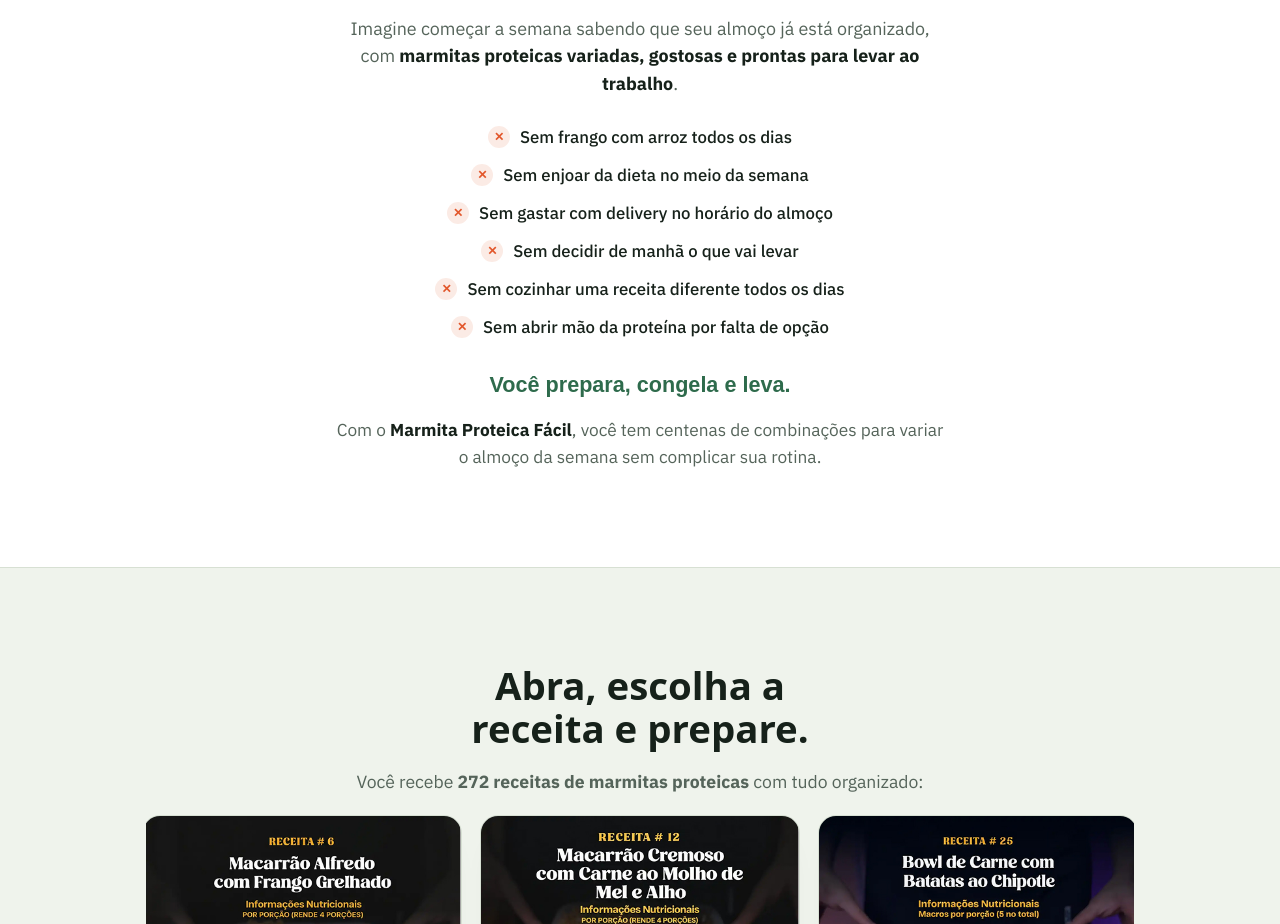
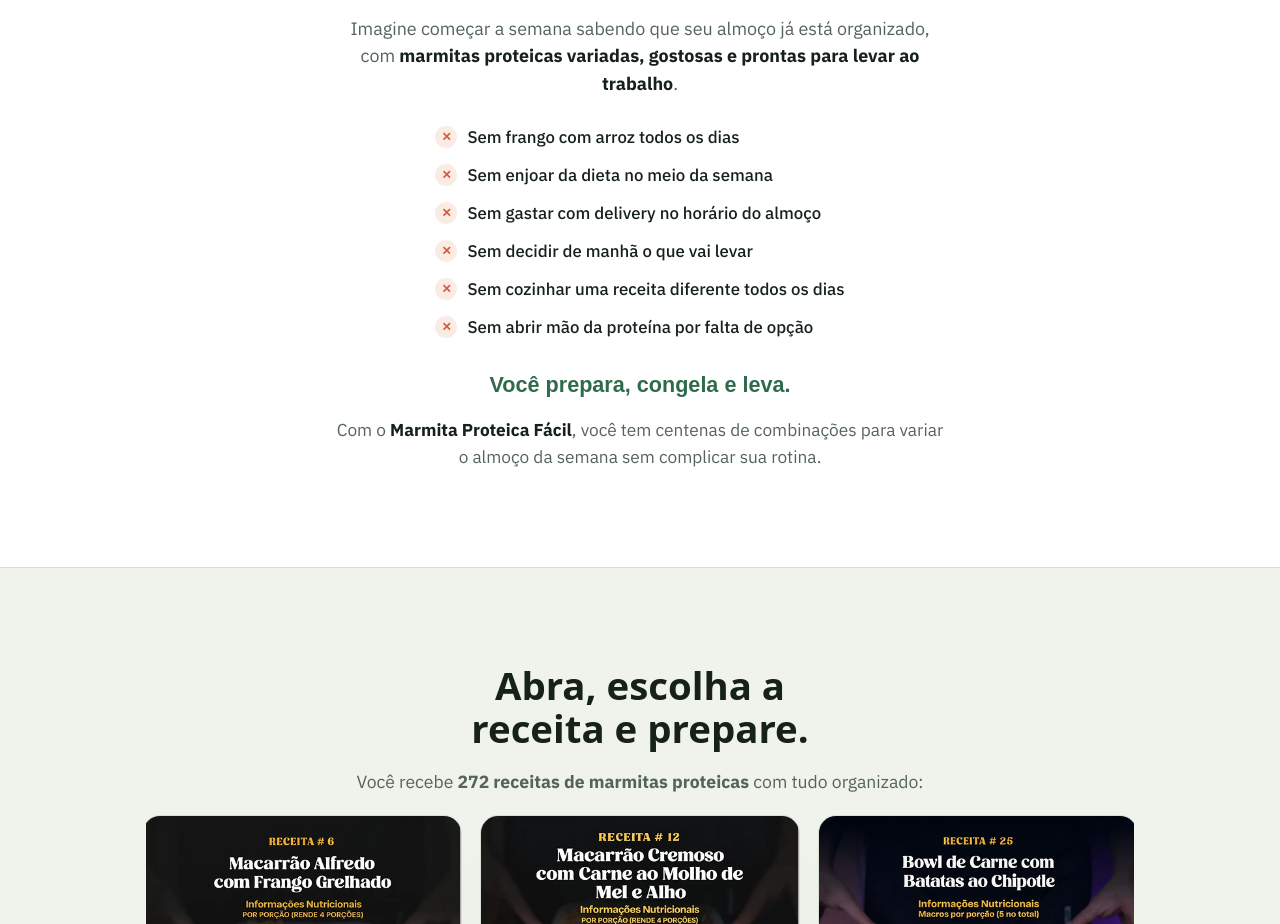
Before and after one commit to golobin1337/100-Marmitas-Proteicas-Fit, a plain HTML site: page index.html in a window 1280 px wide. Shown: the part 1050-1974 px from the top of the page. Drawn offline with Linux system fonts and the light colour scheme; a web font is replaced by a local one.

Commit message:
bolsonaro

```diff
--- a/index.html
+++ b/index.html
@@ -8,7 +8,7 @@
   <link rel="preconnect" href="https://fonts.googleapis.com">
   <link rel="preconnect" href="https://fonts.gstatic.com" crossorigin>
   <link rel="stylesheet" href="https://fonts.googleapis.com/css2?family=Unbounded:wght@700;800&family=IBM+Plex+Sans:ital,wght@0,400;0,500;0,600;0,700;1,400&display=swap">
-  <link rel="stylesheet" href="style.css?v=2">
+  <link rel="stylesheet" href="style.css?v=3">
 
   <script type="text/javascript">
     (function(c,l,a,r,i,t,y){
--- a/style.css
+++ b/style.css
@@ -161,11 +161,12 @@
 .story h2{font-size:clamp(1.5rem,3.2vw,2.1rem);}
 .story-lead{margin-top:18px;font-size:1.12rem;color:var(--ink-soft);}
 .story-lead b,.story-close b{color:var(--ink);}
-.story-list{margin-top:26px;display:flex;flex-direction:column;gap:12px;}
-.story-list li{display:flex;align-items:center;justify-content:center;gap:10px;font-size:1.05rem;font-weight:500;}
+.story-list{margin:26px auto 0;display:flex;flex-direction:column;gap:12px;width:fit-content;max-width:100%;text-align:left;}
+.story-list li{display:flex;align-items:flex-start;justify-content:flex-start;gap:10px;font-size:1.05rem;font-weight:500;text-align:left;}
 .story-list li::before{
   content:"✕";
   flex:none;
+  margin-top:2px;
   width:22px;height:22px;border-radius:50%;
   background:rgba(226,87,43,.12);color:var(--accent);
   font-size:.75rem;font-weight:800;
```
